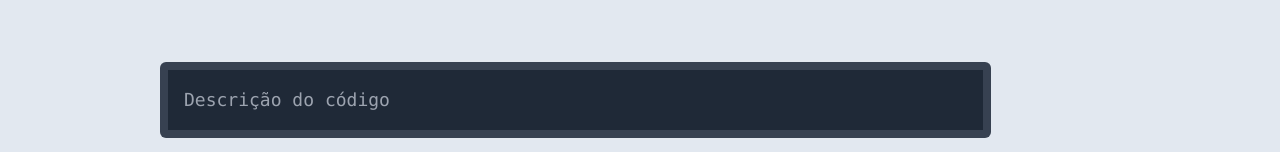
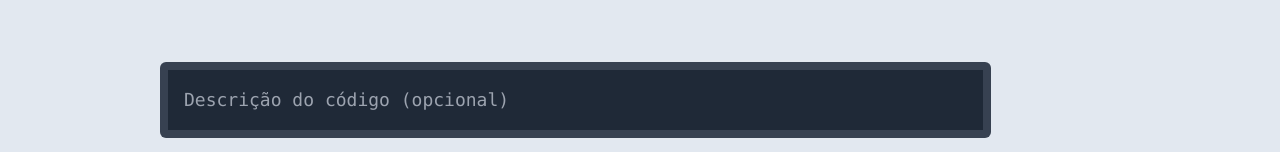
Before and after one commit to davisbento/code-canvas, a Next.js app: page / in a window 1280 px wide. Shown: the part 216-368 px from the top of the page. Built offline with nearby package versions, Linux system fonts and the light colour scheme.

Commit message:
improvements on description

```diff
--- a/src/app/components/CodeDescription/index.tsx
+++ b/src/app/components/CodeDescription/index.tsx
@@ -10,7 +10,7 @@ const CodeDescription = () => {
 			<input
 				className='w-full p-4 text-lg font-mono text-white focus:outline-none overflow-hidden bg-gray-800'
 				type='text'
-				placeholder='Descrição do código'
+				placeholder='Descrição do código (opcional)'
 				value={codeAtom?.description || ''}
 				onChange={(e) => handleChangeDescription(e.target.value)}
 			/>
--- a/src/app/components/SyntaxHighlighterSnippet/index.tsx
+++ b/src/app/components/SyntaxHighlighterSnippet/index.tsx
@@ -9,7 +9,7 @@ const SyntaxHighlighterSnippet = () => {
 
 	return (
 		<div id='image-to-generate' className='p-4 rounded-md bg-yellow-100 w-2/3'>
-			{codeAtom.description && <p className='text-2xl text-yellow-700'>{codeAtom.description}</p>}
+			{codeAtom.description && <p className='text-2xl text-yellow-700 text-center'>{codeAtom.description}</p>}
 
 			<SyntaxHighlighter language='jsx' style={okaidia} wrapLines>
 				{codeAtom.code || 'Hello World!'}
```
